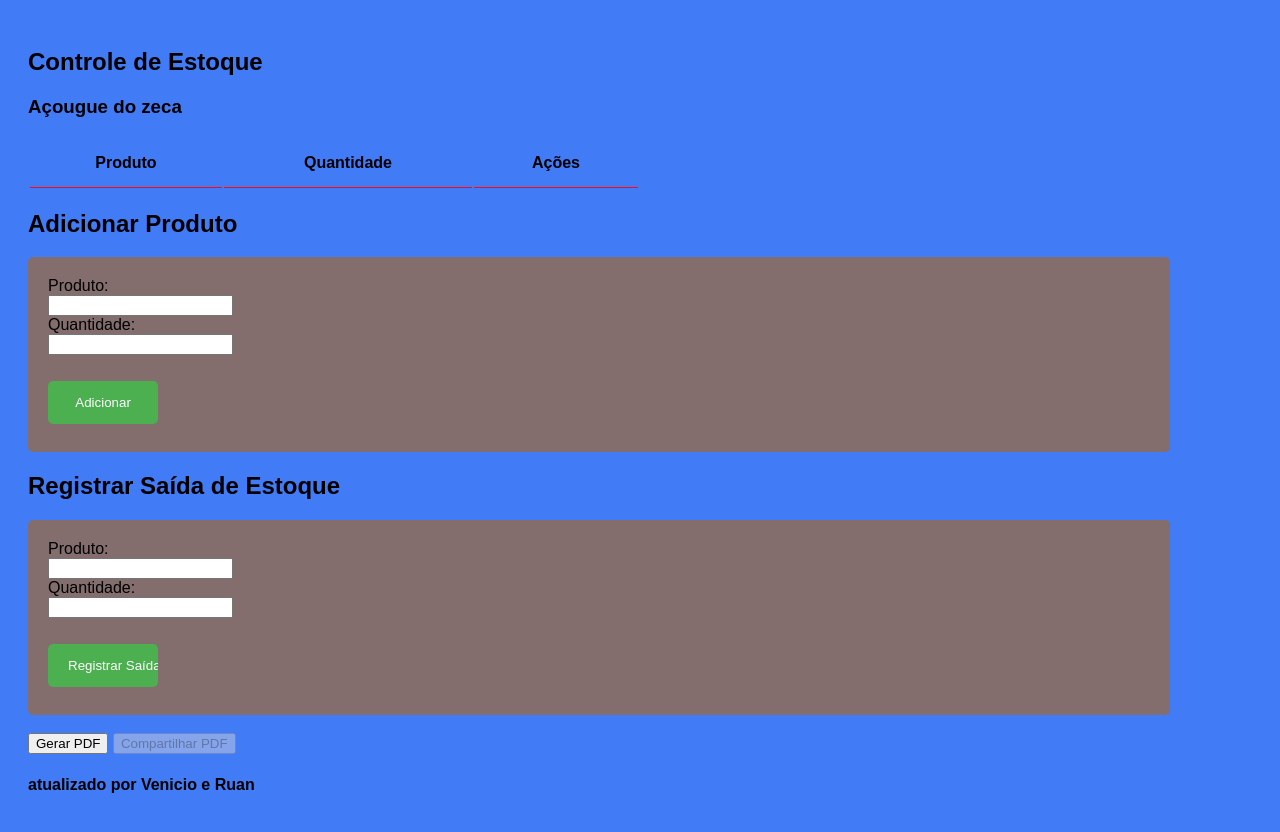
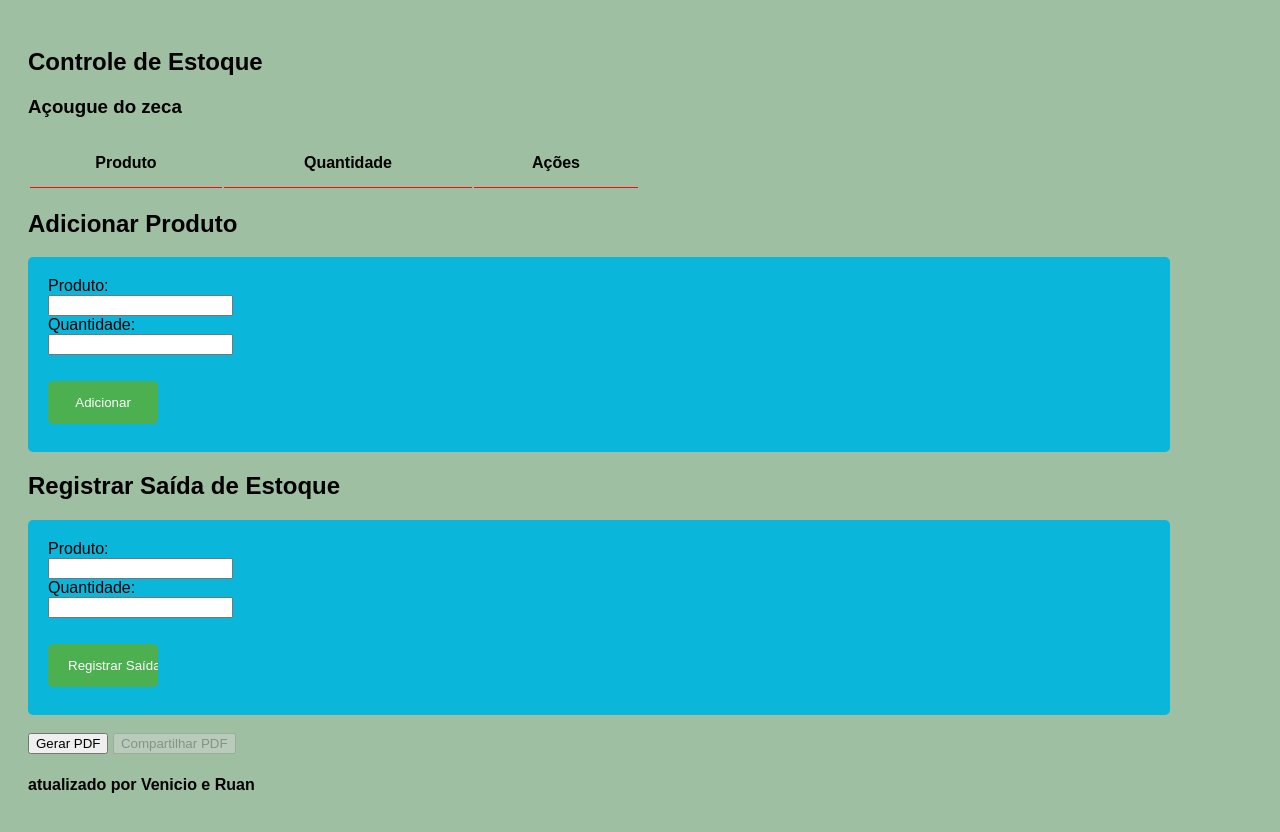
Before and after one commit to ruan1araujo/estoque-frios, a plain HTML site: page index.html in a window 1280 px wide. Drawn offline with Linux system fonts and the light colour scheme.

Commit message:
atualizaçao

```diff
--- a/index.html
+++ b/index.html
@@ -5,11 +5,11 @@
     <meta name="viewport" content="width=device-width, initial-scale=1.0">
     <title>estoque</title>
     <style>
-        body {font-family: Arial, sans-serif; background-color: #427bf6; padding: 20px;}
+        body {font-family: Arial, sans-serif; background-color: #9ebfa1; padding: 20px;}
         table {width: 50%; margin-bottom: 20px;}
         th, td {padding: 15px; text-align: center; border-bottom: 1px solid #fa0b0b;}
-        form {background-color: #b37e7e; padding: 20px; border-radius: 5px; width: 50%; }
-        form {background-color: #836d6d; padding: 20px; border-radius: 5px; width: 90%;}
+        form {background-color: #4ac8ca; padding: 20px; border-radius: 5px; width: 50%; }
+        form {background-color: #0ab7da; padding: 20px; border-radius: 5px; width: 90%;}
         input[type="submit"] {background-color: #4CAF50; color: white; padding: 14px 20px; margin: 8px 0; border: none; cursor: pointer; width: 10%; border-radius: 5px;}
         input[type="submit"]:hover {background-color: #45a049;}
 
```
